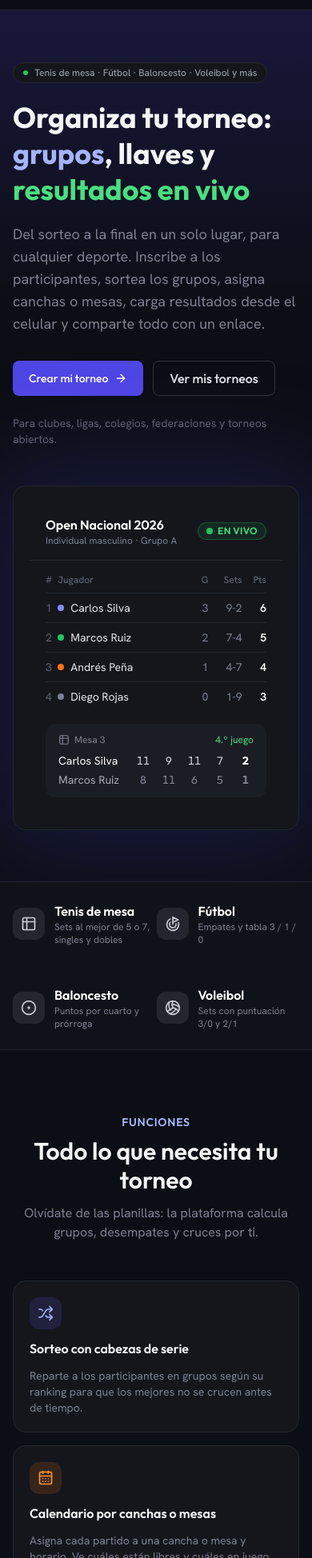
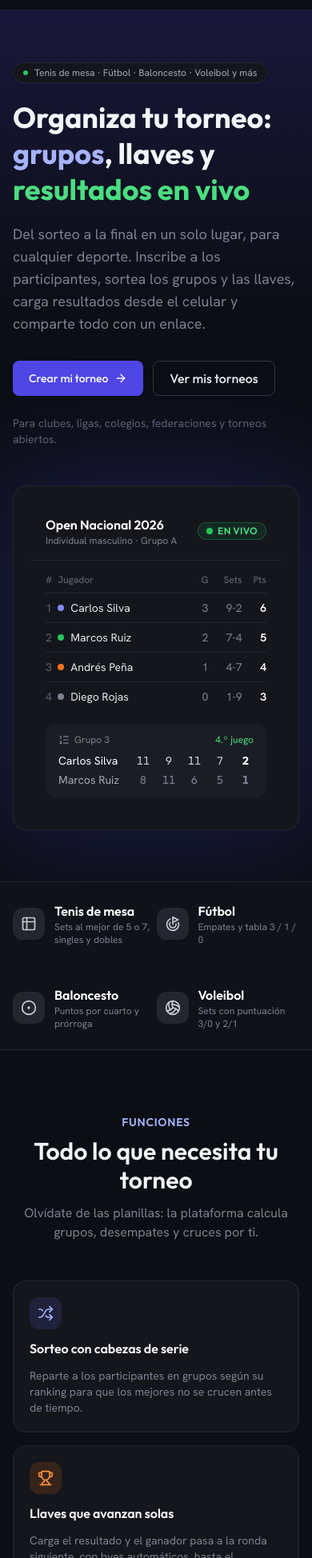
Before and after one commit to Elvismontoya/TournamentSystem, a React (Vite) app: page / in a window 390 px wide. Shown: the part 52-2000 px from the top of the page at 80% size. Built offline with nearby package versions, Linux system fonts and the light colour scheme; no server answers.

Commit message:
refactor: quitar canchas/mesas de configuración, resumen, partidos e inicio

```diff
--- a/src/api/types.ts
+++ b/src/api/types.ts
@@ -177,7 +177,6 @@ export interface Settings {
   startDate: string | null;
   endDate: string | null;
   location: string;
-  courts: number | null;
   participantType: string;
   format: string;
   capacity: number;
@@ -212,7 +211,6 @@ export interface SettingsUpdate {
   startDate: string | null;
   endDate: string | null;
   location: string;
-  courts: number | null;
   participantType: string;
   format: string;
   capacity: number;
--- a/src/features/tournament/settingsText.ts
+++ b/src/features/tournament/settingsText.ts
@@ -56,14 +56,3 @@ export function dateRangeText({ startDate, endDate }: Settings): string | null {
   if (!endDate || endDate === startDate) return formatDate(startDate);
   return `${formatDate(startDate)} – ${formatDate(endDate)}`;
 }
-
-/** "Coliseo Central · 8 mesas"; null if neither is set. */
-export function venueText({ location, courts }: Settings): string | null {
-  const parts = [
-    location,
-    courts === null
-      ? ''
-      : `${String(courts)} ${courts === 1 ? 'cancha o mesa' : 'canchas o mesas'}`,
-  ].filter(Boolean);
-  return parts.length > 0 ? parts.join(' · ') : null;
-}
--- a/src/layouts/TournamentLayout.tsx
+++ b/src/layouts/TournamentLayout.tsx
@@ -23,7 +23,7 @@ import { Link, NavLink, Outlet, useParams } from 'react-router-dom';
 import { Badge } from '../components/ui/Badge.tsx';
 import { Button } from '../components/ui/Button.tsx';
 import { EmptyState } from '../components/ui/EmptyState.tsx';
-import { dateRangeText, venueText } from '../features/tournament/settingsText.ts';
+import { dateRangeText } from '../features/tournament/settingsText.ts';
 import { useTournament } from '../features/tournament/useTournament.ts';
 
 // The dashboard works for any sport. Everything comes from the API (TournamentSystem-backend);
@@ -81,7 +81,7 @@ export function TournamentLayout() {
     [User, settings.category],
     [ListOrdered, settings.format],
     [CalendarDays, dateRangeText(settings)],
-    [MapPin, venueText(settings)],
+    [MapPin, settings.location],
   ];
 
   return (
--- a/src/pages/HomePage.tsx
+++ b/src/pages/HomePage.tsx
@@ -1,6 +1,5 @@
 import {
   ArrowRight,
-  CalendarDays,
   Check,
   ChevronDown,
   CircleDot,
@@ -44,9 +43,9 @@ const FEATURES: { title: string; text: string; icon: LucideIcon; tone: string }[
     tone: 'bg-primary-500/15 text-primary-300',
   },
   {
-    title: 'Calendario por canchas o mesas',
-    text: 'Asigna cada partido a una cancha o mesa y horario. Ve cuáles están libres y cuáles en juego.',
-    icon: CalendarDays,
+    title: 'Llaves que avanzan solas',
+    text: 'Carga el resultado y el ganador pasa a la ronda siguiente, con byes automáticos, hasta el campeón.',
+    icon: Trophy,
     tone: 'bg-tertiary-500/15 text-tertiary-400',
   },
   {
@@ -66,7 +65,7 @@ const FEATURES: { title: string; text: string; icon: LucideIcon; tone: string }[
 const STEPS = [
   {
     title: 'Crea el torneo',
-    text: 'Elige deporte, formato y fechas. Por ejemplo: tenis de mesa individual con 8 mesas.',
+    text: 'Elige deporte, formato y fechas. Por ejemplo: tenis de mesa individual, al mejor de 5 sets.',
   },
   {
     title: 'Inscribe y sortea',
@@ -200,8 +199,8 @@ function HeroPreview() {
         <div className="m-5 mt-0 rounded-xl bg-neutral-850 px-4 py-3">
           <div className="flex items-center justify-between text-xs text-neutral-400">
             <span className="flex items-center gap-1.5">
-              <Table2 className="size-3.5" />
-              Mesa 3
+              <ListOrdered className="size-3.5" />
+              Grupo 3
             </span>
             <span className="text-secondary-400">4.º juego</span>
           </div>
@@ -251,8 +250,8 @@ export function HomePage() {
             </h1>
             <p className="mt-5 max-w-xl text-lg text-neutral-400">
               Del sorteo a la final en un solo lugar, para cualquier deporte. Inscribe a los
-              participantes, sortea los grupos, asigna canchas o mesas, carga resultados desde el
-              celular y comparte todo con un enlace.
+              participantes, sortea los grupos y las llaves, carga resultados desde el celular y
+              comparte todo con un enlace.
             </p>
             <div className="mt-8 flex flex-wrap gap-3">
               <Button onClick={openCreateTournament} className="h-11 px-5 text-base">
--- a/src/pages/tournament/MatchesPage.tsx
+++ b/src/pages/tournament/MatchesPage.tsx
@@ -12,9 +12,9 @@ import { ScoreCard } from '../../features/matches/ScoreCard.tsx';
 import { bestOfLabel, setRuleText, walkoverText } from '../../features/tournament/settingsText.ts';
 import type { Tournament } from '../../features/tournament/useTournament.ts';
 
-// Example schedule (fixed): every group plays on its own table, one match every 15 min.
+// Example schedule (fixed): one match every 15 min per group.
 const MATCH_DAY = '15 nov';
-/** Example schedule: 11:00, then one match every 15 minutes on the group's table. */
+/** Example schedule: 11:00, then one match every 15 minutes. */
 function matchTime(matchIndex: number): string {
   const minutes = 11 * 60 + matchIndex * 15;
   return `${String(Math.floor(minutes / 60))}:${String(minutes % 60).padStart(2, '0')}`;
@@ -52,7 +52,7 @@ function MatchCard({
             {first + 1}-{second + 1}
           </span>
           <span className="text-xs text-neutral-400">
-            {MATCH_DAY} · {matchTime(matchIndex)} · Mesa {groupIndex + 1}
+            {MATCH_DAY} · {matchTime(matchIndex)}
           </span>
         </>
       }
--- a/src/pages/tournament/SettingsPage.tsx
+++ b/src/pages/tournament/SettingsPage.tsx
@@ -23,7 +23,6 @@ interface FormValues {
   startDate: string;
   endDate: string;
   location: string;
-  courts: string;
   participantType: string;
   format: string;
   capacity: string;
@@ -51,7 +50,6 @@ function valuesOf({ name, settings }: TournamentView): FormValues {
     startDate: settings.startDate ?? '',
     endDate: settings.endDate ?? '',
     location: settings.location,
-    courts: settings.courts === null ? '' : String(settings.courts),
     participantType: settings.participantType,
     format: settings.format,
     capacity: String(settings.capacity),
@@ -84,7 +82,6 @@ function updateOf(values: FormValues): SettingsUpdate {
     startDate: values.startDate || null,
     endDate: values.endDate || null,
     location: values.location,
-    courts: values.courts.trim() === '' ? null : integer(values.courts, 'Canchas o mesas'),
     participantType: values.participantType,
     format: values.format,
     capacity: integer(values.capacity, 'Cupos'),
@@ -333,9 +330,6 @@ export function SettingsPage() {
             <Field id="settings-location" label="Lugar">
               <Input id="settings-location" maxLength={100} {...text('location')} />
             </Field>
-            <Field id="settings-tables" label="Canchas o mesas disponibles">
-              <Input id="settings-tables" type="number" min={1} {...text('courts')} />
-            </Field>
           </div>
         </SettingsCard>
 
```
Also changed, not shown: src/pages/tournament/OverviewPage.tsx (+4 -15 lines).
